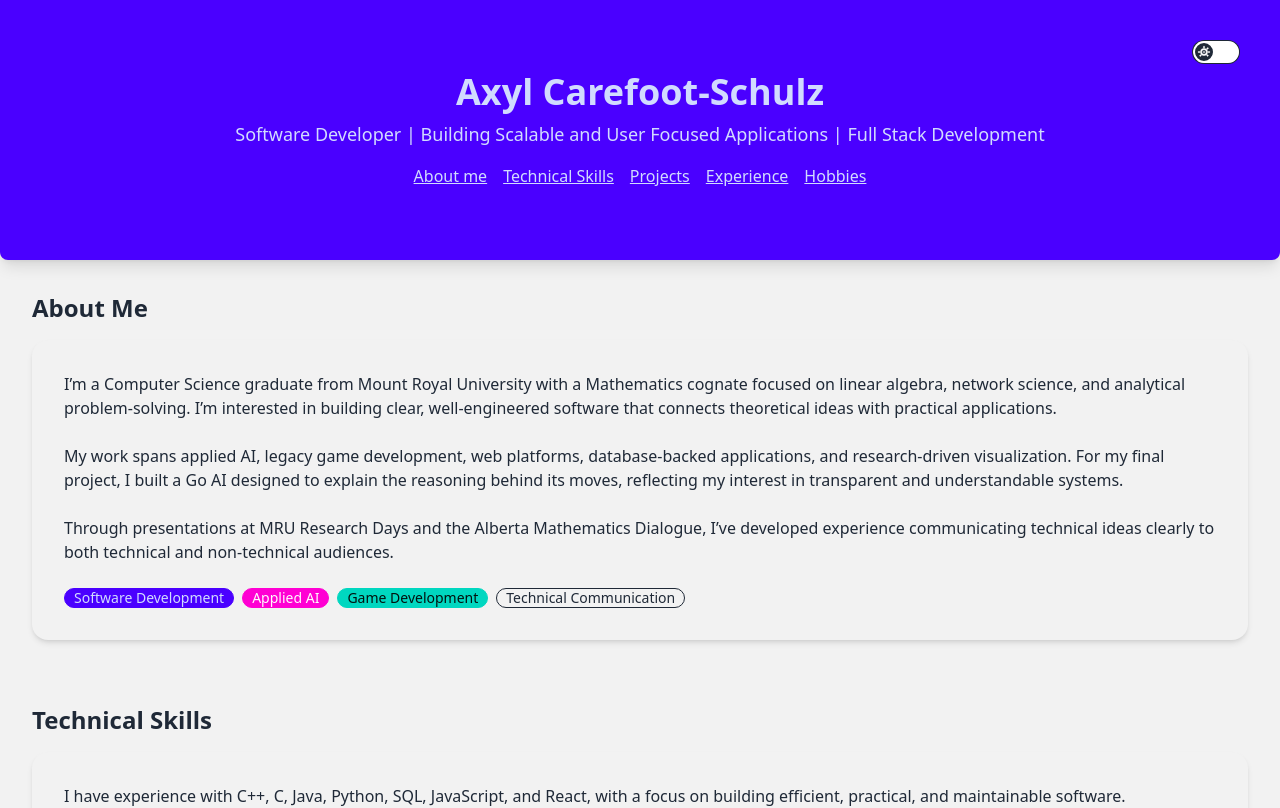
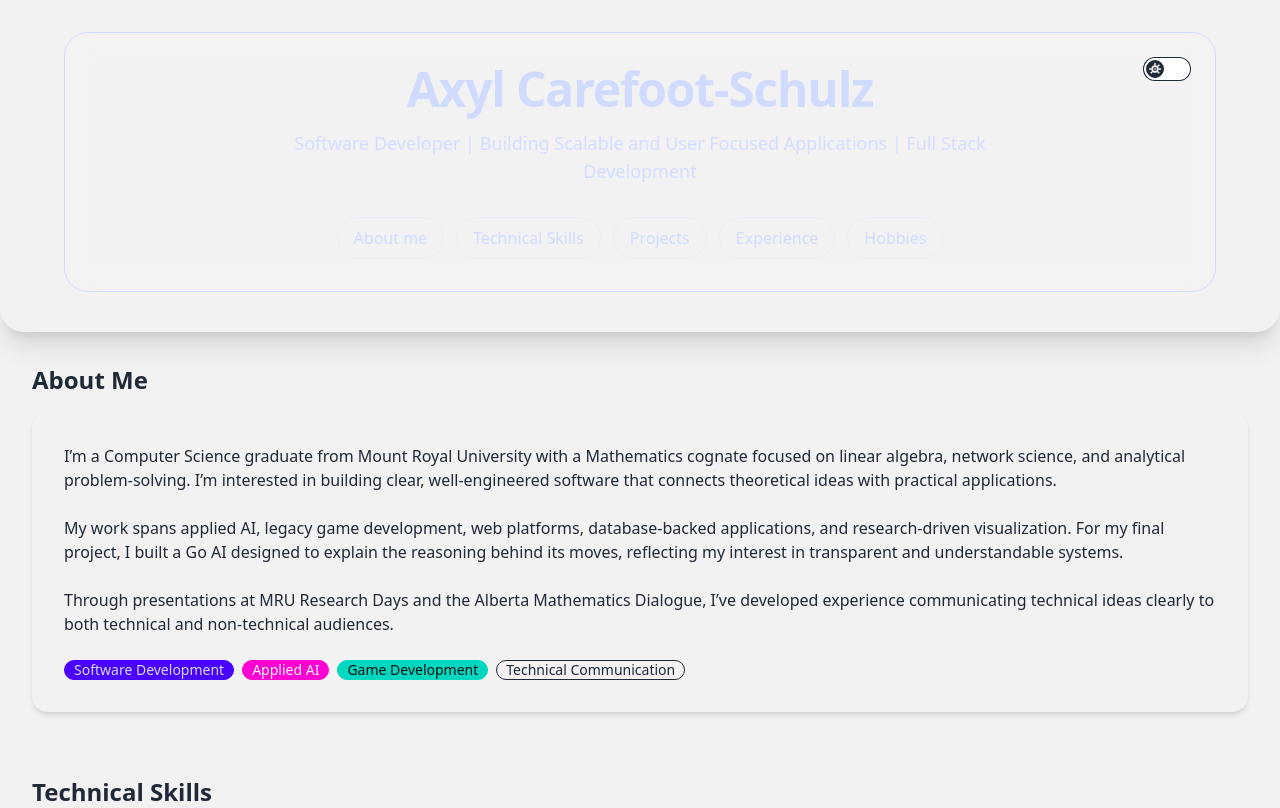
Before and after one commit to axyl-casc/axyl-casc.github.io, a React (Vite) app: page / in a window 1280 px wide. Shown: the top 808 px of the page. Built offline with nearby package versions, Linux system fonts and the light colour scheme.

Commit message:
Redesign header with social icon images

```diff
--- a/src/components/Header.tsx
+++ b/src/components/Header.tsx
@@ -1,4 +1,8 @@
 import { ThemeController } from './ThemeController';
+import githubIconDark from '../assets/images/github/GitHub_Invertocat_Black.png';
+import githubIconLight from '../assets/images/github/GitHub_Invertocat_White.png';
+import linkedinIconDark from '../assets/images/github/InBug-Black.png';
+import linkedinIconLight from '../assets/images/github/InBug-White.png';
 
 type NavLink = { label: string; href: string };
 
@@ -11,19 +15,37 @@ type HeaderProps = {
 };
 
 export function Header({ title, subtitle, links, theme, onThemeChange }: HeaderProps) {
+  const socialIconMap = {
+    github: theme === 'dark' ? githubIconLight : githubIconDark,
+    linkedin: theme === 'dark' ? linkedinIconLight : linkedinIconDark
+  } as const;
+
   return (
     <header className="site-header">
-      <div className="container mx-auto text-center py-10 relative">
-        <div className="absolute right-2 top-2">
+      <div className="container mx-auto header-shell relative">
+        <div className="header-theme-control">
           <ThemeController theme={theme} onChange={onThemeChange} />
         </div>
-        <h1 className="text-4xl font-bold">{title}</h1>
-        <p className="mt-2 text-lg">{subtitle}</p>
-        <nav className="flex justify-center space-x-4 mt-4" aria-label="Primary">
+        <h1 className="header-title">{title}</h1>
+        <p className="header-subtitle">{subtitle}</p>
+        <nav className="header-nav" aria-label="Primary">
           {links.map((link) => (
-            <a key={link.href} href={link.href} className="underline">
-              {link.label}
-            </a>
+            /github|linkedin/i.test(link.label) ? (
+              <a
+                key={link.href}
+                href={link.href}
+                target="_blank"
+                rel="noreferrer"
+                className="header-social-link"
+                aria-label={link.label}
+              >
+                <img src={socialIconMap[link.label.toLowerCase() as keyof typeof socialIconMap]} alt="" className="header-social-icon" />
+              </a>
+            ) : (
+              <a key={link.href} href={link.href} className="header-nav-link">
+                {link.label}
+              </a>
+            )
           ))}
         </nav>
       </div>
--- a/src/styles/index.css
+++ b/src/styles/index.css
@@ -14,7 +14,55 @@
   }
 
   .site-header {
-    @apply bg-primary text-primary-content p-8 rounded-b-lg shadow-lg;
+    @apply text-primary-content px-6 pt-8 pb-10 rounded-b-3xl shadow-xl;
+    background: linear-gradient(145deg, hsl(var(--p) / 0.94), hsl(var(--s) / 0.9));
+  }
+
+  .header-shell {
+    @apply max-w-6xl text-center px-6 py-8 rounded-3xl border;
+    background-color: hsl(var(--b1) / 0.16);
+    border-color: hsl(var(--b1) / 0.3);
+    backdrop-filter: blur(14px);
+  }
+
+  .header-theme-control {
+    @apply absolute right-6 top-6;
+  }
+
+  .header-title {
+    @apply text-4xl md:text-5xl font-bold tracking-tight;
+  }
+
+  .header-subtitle {
+    @apply mt-4 text-base md:text-lg text-primary-content/90 max-w-3xl mx-auto;
+  }
+
+  .header-nav {
+    @apply mt-8 flex flex-wrap items-center justify-center gap-3;
+  }
+
+  .header-nav-link {
+    @apply px-4 py-2 rounded-full font-medium transition-all duration-200 border border-primary-content/20;
+    background-color: hsl(var(--b1) / 0.08);
+  }
+
+  .header-nav-link:hover {
+    @apply -translate-y-0.5;
+    background-color: hsl(var(--b1) / 0.25);
+  }
+
+  .header-social-link {
+    @apply w-11 h-11 rounded-full flex items-center justify-center transition-all duration-200 border border-primary-content/20;
+    background-color: hsl(var(--b1) / 0.12);
+  }
+
+  .header-social-link:hover {
+    @apply -translate-y-0.5 shadow-md;
+    background-color: hsl(var(--b1) / 0.25);
+  }
+
+  .header-social-icon {
+    @apply w-6 h-6 object-contain;
   }
 
   .site-main {
```
